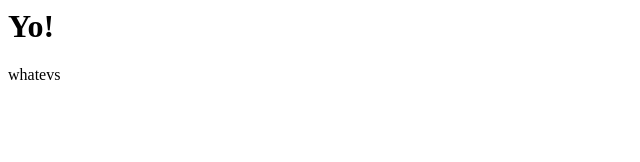
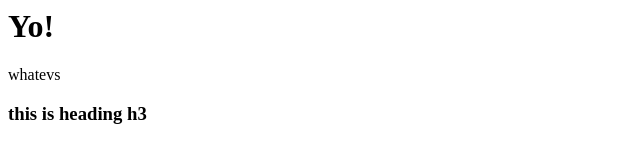
Before and after one commit to mayfer/git_tutorial, a plain HTML site: page index.html in a window 1280 px wide. Shown: the whole page, without its empty margins (0-640 px from the left). Drawn offline with Linux system fonts and the light colour scheme.

Commit message:
added h3 heading

```diff
--- a/index.html
+++ b/index.html
@@ -5,5 +5,6 @@
         <h1> Yo!
 	</h1>
 	whatevs
+	<h3>this is heading h3</h3>
     </body>
 </html>
```
